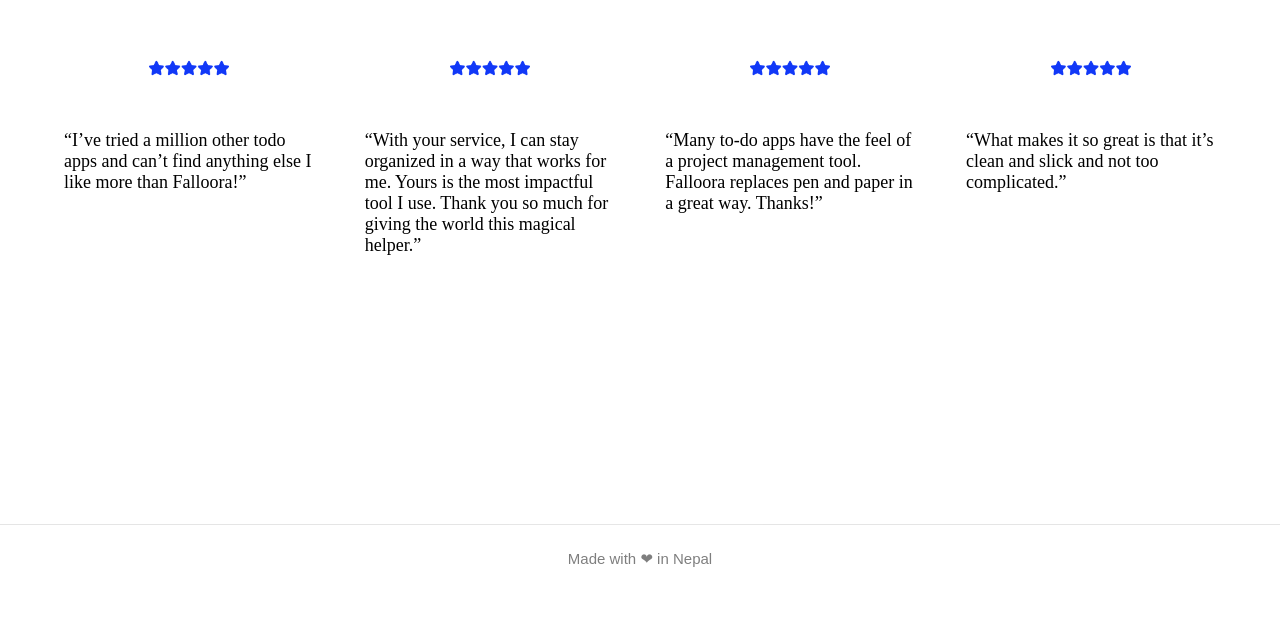
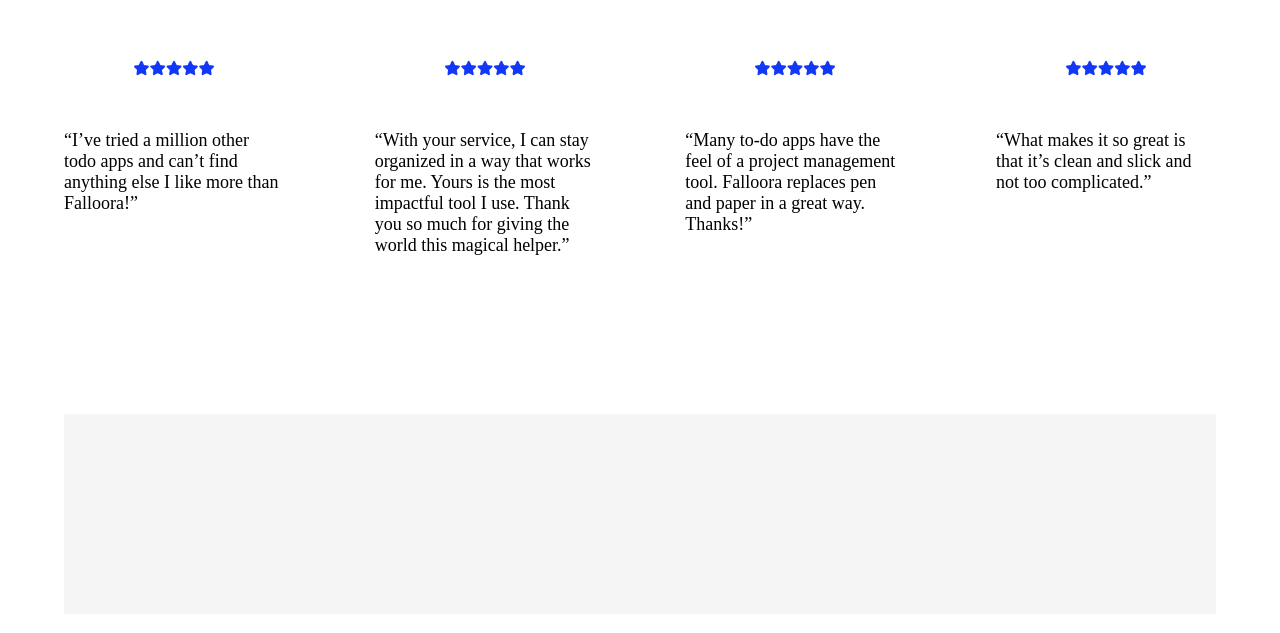
Before and after one commit to therealrinku/robonote, a React (Create React App) app: page / in a window 1280 px wide. Shown: the part 595-1228 px from the top of the page. Before the commit the page ends 1188 px from the top, so only its background shows below. Built offline with nearby package versions, Linux system fonts and the light colour scheme.

Commit message:
lil update

```diff
--- a/src/components/LandingPageMain.js
+++ b/src/components/LandingPageMain.js
@@ -48,6 +48,8 @@ const LandingPageMain = () => {
           <p>“What makes it so great is that it’s clean and slick and not too complicated.”</p>
         </div>
       </section>
+
+      <section></section>
     </main>
   );
 };
--- a/src/sass/LandingPageMain.scss
+++ b/src/sass/LandingPageMain.scss
@@ -1,8 +1,8 @@
 .landing-main {
   max-width: 1200px;
-  width: 90%;
   margin: auto;
   margin-top: 150px;
+  width: 90%;
 
   section:first-child {
     display: flex;
@@ -42,7 +42,7 @@
     }
 
     div {
-      width: 250px;
+      width: 220px;
 
       p {
         font-size: 18px;
@@ -50,11 +50,16 @@
       }
     }
   }
-}
 
-@media (max-width: 900px) {
-  .landing-main {
-    width: 95%;
+  section:nth-child(3) {
+    margin-top: 140px;
+    height: 200px;
+    width: 100%;
+    background: whitesmoke;
+
+    h2 {
+      text-align: center;
+    }
   }
 }
 
```
